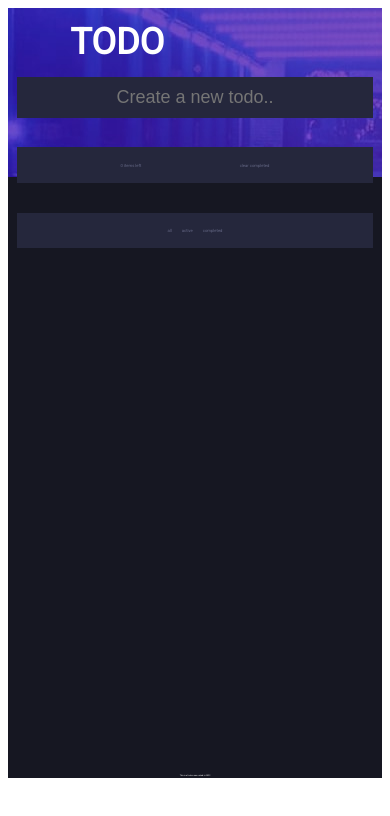
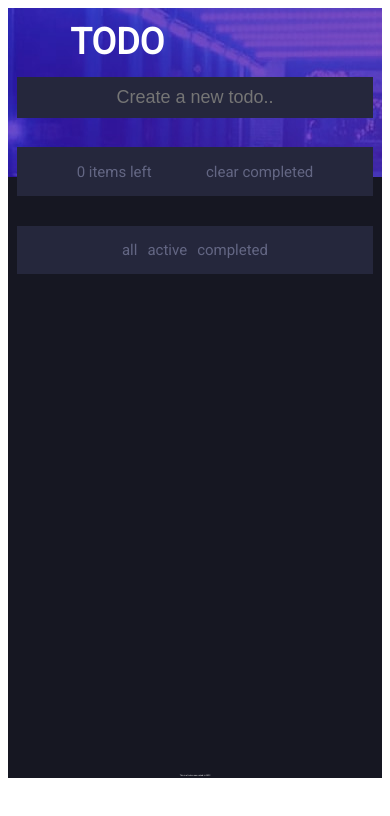
Before and after one commit to kykp/todo_redux_toolkit, a React (Create React App) app: page / in a window 390 px wide. Shown: the top 816 px of the page. Built offline with nearby package versions, Linux system fonts and the light colour scheme.

Commit message:
fixed mobile version css

```diff
--- a/src/index.css
+++ b/src/index.css
@@ -210,6 +210,6 @@
 @media screen and (max-width: 600px) {
   .todo__container{
     width: 95%;
-    font-size: 5px;
+    font-size: 18px;
   }
 }
```
